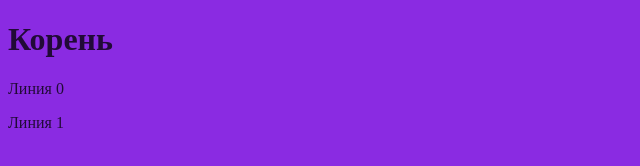
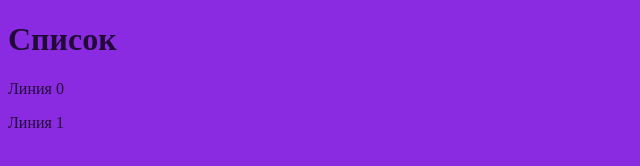
Before and after one commit to bbird5063/gittest.loc, a plain HTML site: page index.html in a window 1280 px wide. Shown: the full height of the page, 0-640 px from the left. Drawn offline with Linux system fonts and the light colour scheme.

Commit message:
For Site

```diff
--- a/index.html
+++ b/index.html
@@ -7,7 +7,7 @@
     <title>Document</title>
 </head>
 <body>
-    <h1>Корень</h1>
+    <h1>Список</h1>
     <p>Линия 0</p>
     <p>Линия 1</p>
 </body>
```
